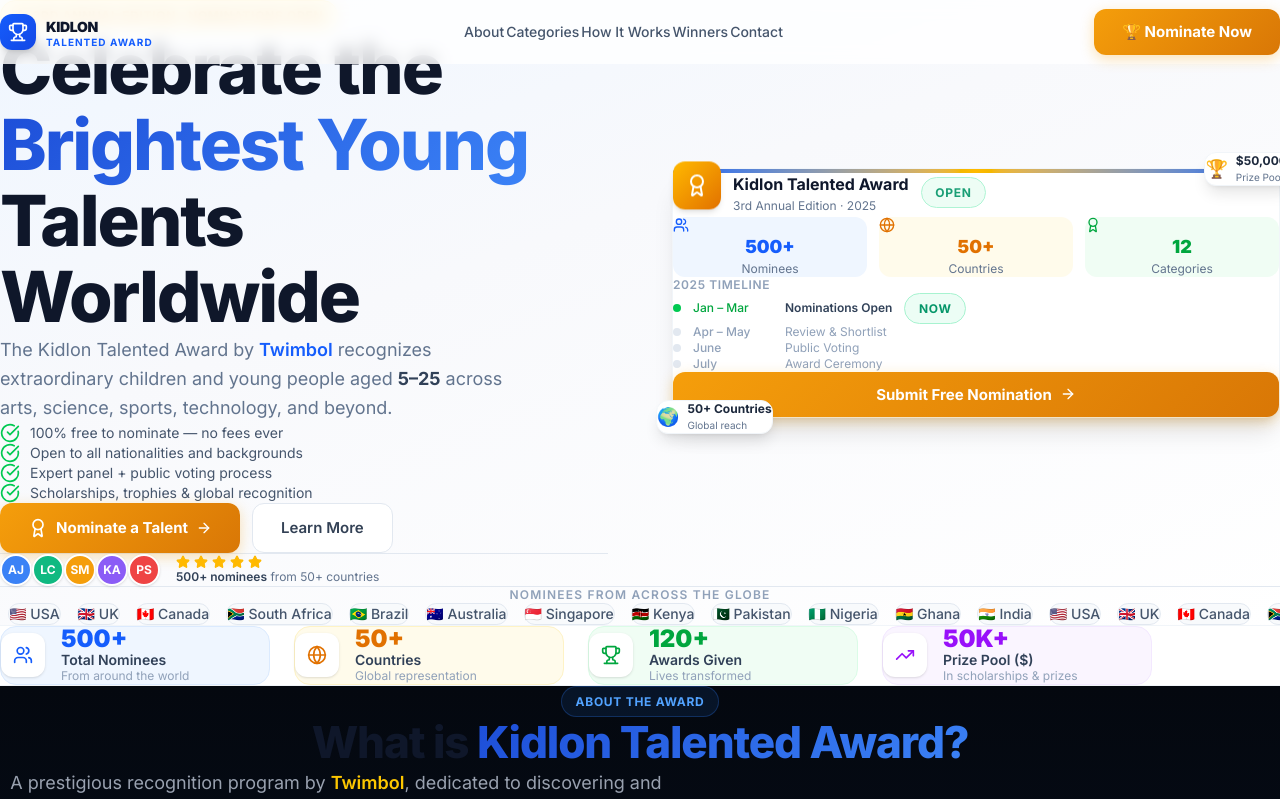
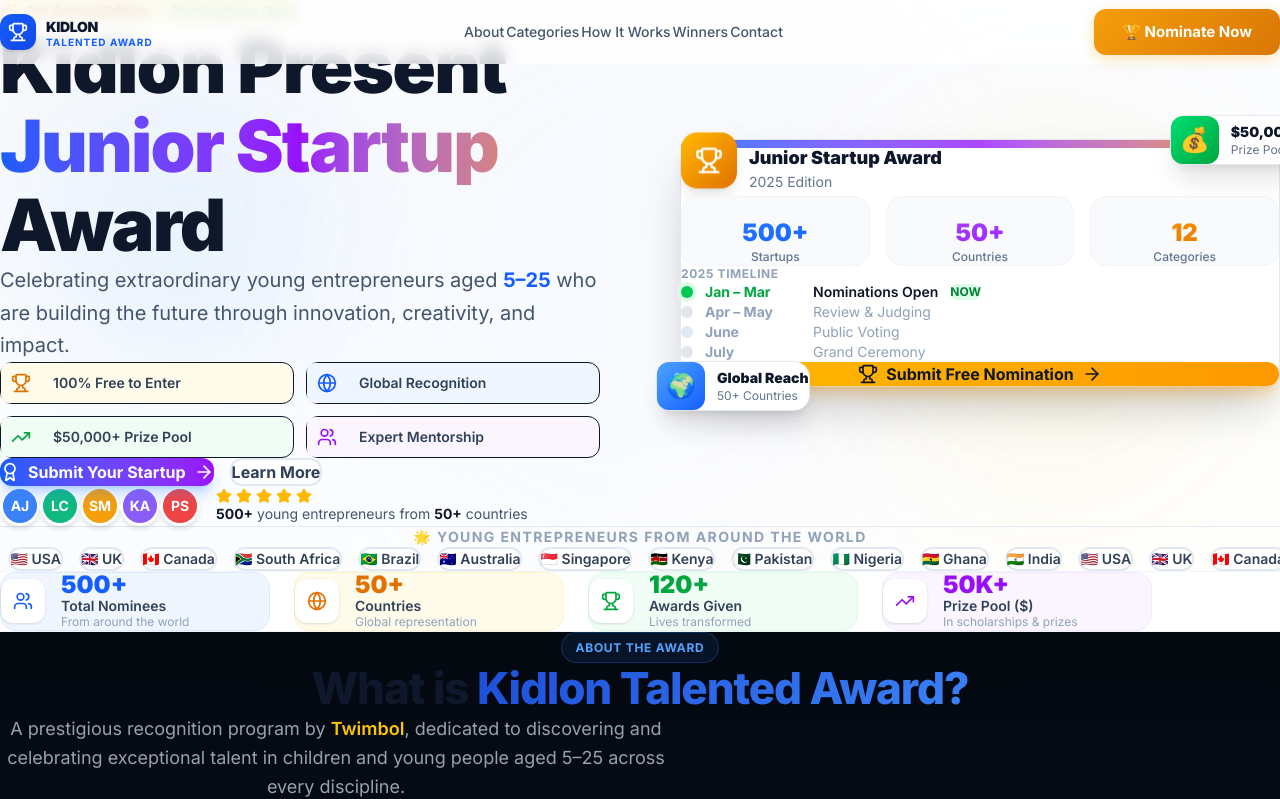
Before and after one commit to coodmi/kidlon-talented-award, a Next.js app: page / in a window 1280 px wide. Shown: the top 799 px of the page. Built offline with nearby package versions, Linux system fonts and the light colour scheme.

Commit message:
auto: update 2026-05-06 12:22:57

```diff
--- a/src/components/Hero.tsx
+++ b/src/components/Hero.tsx
@@ -1,6 +1,6 @@
 "use client";
 
-import { ArrowRight, Award, CheckCircle, Star, Users, Globe } from "lucide-react";
+import { ArrowRight, Award, CheckCircle, Star, Users, Globe, Sparkles, TrendingUp, Trophy } from "lucide-react";
 
 const trustedBy = [
   "🇳🇬 Nigeria", "🇬🇭 Ghana", "🇮🇳 India", "🇺🇸 USA",
@@ -10,66 +10,82 @@
 
 export default function Hero() {
   return (
-    <section id="home" className="hero-bg pt-24 pb-16 sm:pt-28 sm:pb-20 overflow-hidden">
-      <div className="max-w-7xl mx-auto px-4 sm:px-6 lg:px-8">
-        <div className="grid grid-cols-1 lg:grid-cols-2 gap-12 lg:gap-16 items-center">
+    <section id="home" className="relative pt-24 pb-20 sm:pt-32 sm:pb-28 overflow-hidden bg-gradient-to-br from-slate-50 via-blue-50/30 to-amber-50/20">
+      {/* Animated background elements */}
+      <div className="absolute inset-0 overflow-hidden pointer-events-none">
+        <div className="absolute top-20 left-10 w-72 h-72 bg-blue-400/10 rounded-full blur-3xl animate-pulse" />
+        <div className="absolute bottom-20 right-10 w-96 h-96 bg-amber-400/10 rounded-full blur-3xl animate-pulse" style={{ animationDelay: '1s' }} />
+        <div className="absolute top-1/2 left-1/2 -translate-x-1/2 -translate-y-1/2 w-[600px] h-[600px] bg-gradient-to-r from-blue-200/5 to-purple-200/5 rounded-full blur-3xl" />
+      </div>
+
+      <div className="relative z-10 max-w-7xl mx-auto px-4 sm:px-6 lg:px-8">
+        <div className="grid grid-cols-1 lg:grid-cols-2 gap-12 lg:gap-20 items-center">
 
           {/* Left content */}
-          <div>
+          <div className="text-center lg:text-left">
             {/* Badge */}
-            <div className="badge badge-gold mb-5 inline-flex">
-              <Star className="w-3 h-3 fill-amber-500" />
-              3rd Annual Edition · Nominations Open
+            <div className="inline-flex items-center gap-2 px-4 py-2 rounded-full bg-gradient-to-r from-amber-100 to-yellow-100 border border-amber-200 mb-6 shadow-sm">
+              <Sparkles className="w-4 h-4 text-amber-600" />
+              <span className="text-sm font-bold text-amber-900">3rd Annual Edition</span>
+              <span className="w-1.5 h-1.5 rounded-full bg-green-500 animate-pulse" />
+              <span className="text-sm font-semibold text-green-700">Nominations Open</span>
             </div>
 
-            <h1 className="hero-title mb-5">
-              Celebrate the{" "}
-              <span className="gradient-text">Brightest Young</span>{" "}
-              Talents Worldwide
+            <h1 className="text-4xl sm:text-5xl lg:text-6xl xl:text-7xl font-black leading-[1.1] mb-6 tracking-tight">
+              <span className="block text-slate-900">Kidlon Present</span>
+              <span className="block bg-gradient-to-r from-blue-600 via-purple-600 to-amber-500 bg-clip-text text-transparent">
+                Junior Startup
+              </span>
+              <span className="block text-slate-900">Award</span>
             </h1>
 
-            <p className="text-lg text-slate-500 leading-relaxed mb-8 max-w-lg">
-              The Kidlon Talented Award by{" "}
-              <span className="text-blue-600 font-semibold">Twimbol</span> recognizes
-              extraordinary children and young people aged{" "}
-              <strong className="text-slate-700">5–25</strong> across arts, science,
-              sports, technology, and beyond.
+            <p className="text-lg sm:text-xl text-slate-600 leading-relaxed mb-8 max-w-2xl mx-auto lg:mx-0">
+              Celebrating extraordinary young entrepreneurs aged{" "}
+              <span className="font-bold text-blue-600">5–25</span> who are building the future through innovation, creativity, and impact.
             </p>
 
-            {/* Checklist */}
-            <div className="space-y-2.5 mb-8">
+            {/* Key highlights */}
+            <div className="grid grid-cols-1 sm:grid-cols-2 gap-3 mb-8 max-w-2xl mx-auto lg:mx-0">
               {[
-                "100% free to nominate — no fees ever",
-                "Open to all nationalities and backgrounds",
-                "Expert panel + public voting process",
-                "Scholarships, trophies & global recognition",
+                { icon: Trophy, text: "100% Free to Enter", color: "text-amber-600", bg: "bg-amber-50" },
+                { icon: Globe, text: "Global Recognition", color: "text-blue-600", bg: "bg-blue-50" },
+                { icon: TrendingUp, text: "$50,000+ Prize Pool", color: "text-green-600", bg: "bg-green-50" },
+                { icon: Users, text: "Expert Mentorship", color: "text-purple-600", bg: "bg-purple-50" },
               ].map((item) => (
-                <div key={item} className="flex items-center gap-2.5">
-                  <CheckCircle className="w-4.5 h-4.5 text-green-500 flex-shrink-0 w-5 h-5" />
-                  <span className="text-slate-600 text-sm">{item}</span>
+                <div key={item.text} className={`flex items-center gap-3 ${item.bg} rounded-xl p-3 border border-${item.color.replace('text-', '')}/20`}>
+                  <div className={`w-10 h-10 rounded-lg ${item.bg} flex items-center justify-center flex-shrink-0`}>
+                    <item.icon className={`w-5 h-5 ${item.color}`} />
+                  </div>
+                  <span className="text-sm font-semibold text-slate-700">{item.text}</span>
                 </div>
               ))}
             </div>
 
             {/* CTAs */}
-            <div className="flex flex-col sm:flex-row gap-3">
-              <a href="#nominate" className="btn-gold">
+            <div className="flex flex-col sm:flex-row gap-4 justify-center lg:justify-start mb-8">
+              <a
+                href="#nominate"
+                className="group relative inline-flex items-center justify-center gap-2 px-8 py-4 rounded-xl bg-gradient-to-r from-blue-600 to-purple-600 text-white font-bold text-base shadow-lg shadow-blue-500/30 hover:shadow-xl hover:shadow-blue-500/40 hover:scale-105 transition-all duration-300"
+              >
                 <Award className="w-5 h-5" />
-                Nominate a Talent
-                <ArrowRight className="w-4 h-4" />
+                Submit Your Startup
+                <ArrowRight className="w-5 h-5 group-hover:translate-x-1 transition-transform" />
               </a>
-              <a href="#about" className="btn-outline">
+              <a
+                href="#about"
+                className="inline-flex items-center justify-center gap-2 px-8 py-4 rounded-xl bg-white text-slate-700 font-bold text-base border-2 border-slate-200 hover:border-blue-300 hover:bg-blue-50 transition-all duration-300"
+              >
                 Learn More
               </a>
             </div>
 
             {/* Social proof */}
-            <div className="flex items-center gap-4 mt-8 pt-8 border-t border-slate-200">
-              <div className="flex -space-x-2">
+            <div className="flex items-center gap-4 justify-center lg:justify-start">
+              <div className="flex -space-x-3">
                 {["AJ","LC","SM","KA","PS"].map((init, i) => (
                   <div
                     key={i}
-                    className="w-8 h-8 rounded-full border-2 border-white flex items-center justify-center text-white text-xs font-bold shadow-sm"
+                    className="w-10 h-10 rounded-full border-3 border-white flex items-center justify-center text-white text-sm font-bold shadow-md hover:scale-110 transition-transform"
                     style={{ background: ["#3b82f6","#10b981","#f59e0b","#8b5cf6","#ef4444"][i] }}
                   >
                     {init}
@@ -77,106 +93,129 @@
                 ))}
               </div>
               <div>
-                <div className="flex items-center gap-1 mb-0.5">
+                <div className="flex items-center gap-1 mb-1">
                   {[...Array(5)].map((_, i) => (
-                    <Star key={i} className="w-3.5 h-3.5 fill-amber-400 text-amber-400" />
+                    <Star key={i} className="w-4 h-4 fill-amber-400 text-amber-400" />
                   ))}
                 </div>
-                <p className="text-xs text-slate-500">
-                  <span className="font-semibold text-slate-700">500+ nominees</span> from 50+ countries
+                <p className="text-sm text-slate-600">
+                  <span className="font-bold text-slate-900">500+</span> young entrepreneurs from <span className="font-bold text-slate-900">50+</span> countries
                 </p>
               </div>
             </div>
           </div>
 
-          {/* Right — visual card */}
-          <div className="relative lg:pl-8">
-            {/* Main card */}
-            <div className="relative bg-white rounded-2xl shadow-xl border border-slate-100 p-6 sm:p-8">
-              {/* Top accent */}
-              <div className="absolute top-0 left-0 right-0 h-1 rounded-t-2xl bg-gradient-to-r from-blue-600 via-amber-400 to-blue-600" />
+          {/* Right — Hero visual card */}
+          <div className="relative">
+            {/* Main award card */}
+            <div className="relative bg-white rounded-3xl shadow-2xl border border-slate-200 p-8 backdrop-blur-sm">
+              {/* Top gradient accent */}
+              <div className="absolute top-0 left-0 right-0 h-2 rounded-t-3xl bg-gradient-to-r from-blue-500 via-purple-500 to-amber-500" />
 
-              <div className="flex items-center gap-3 mb-6">
-                <div className="w-12 h-12 rounded-xl bg-gradient-to-br from-amber-400 to-amber-600 flex items-center justify-center shadow-md float">
-                  <Award className="w-6 h-6 text-white" />
+              {/* Header */}
+              <div className="flex items-start justify-between mb-6">
+                <div className="flex items-center gap-3">
+                  <div className="w-14 h-14 rounded-2xl bg-gradient-to-br from-amber-400 to-amber-600 flex items-center justify-center shadow-lg float">
+                    <Trophy className="w-7 h-7 text-white" />
+                  </div>
+                  <div>
+                    <h3 className="font-black text-lg text-slate-900">Junior Startup Award</h3>
+                    <p className="text-sm text-slate-500">2025 Edition</p>
+                  </div>
                 </div>
-                <div>
-                  <h3 className="font-bold text-slate-900">Kidlon Talented Award</h3>
-                  <p className="text-xs text-slate-500">3rd Annual Edition · 2025</p>
-                </div>
-                <div className="ml-auto badge badge-green pulse-soft">
-                  Open
+                <div className="px-3 py-1.5 rounded-full bg-green-100 border border-green-200">
+                  <span className="text-xs font-bold text-green-700 flex items-center gap-1">
+                    <span className="w-1.5 h-1.5 rounded-full bg-green-500 animate-pulse" />
+                    OPEN
+                  </span>
                 </div>
               </div>
 
               {/* Stats grid */}
-              <div className="grid grid-cols-3 gap-3 mb-6">
+              <div className="grid grid-cols-3 gap-4 mb-6">
                 {[
-                  { icon: Users, value: "500+", label: "Nominees", color: "text-blue-600", bg: "bg-blue-50" },
-                  { icon: Globe, value: "50+",  label: "Countries", color: "text-amber-600", bg: "bg-amber-50" },
-                  { icon: Award, value: "12",   label: "Categories", color: "text-green-600", bg: "bg-green-50" },
+                  { icon: Users, value: "500+", label: "Startups", gradient: "from-blue-500 to-blue-600" },
+                  { icon: Globe, value: "50+", label: "Countries", gradient: "from-purple-500 to-purple-600" },
+                  { icon: Award, value: "12", label: "Categories", gradient: "from-amber-500 to-amber-600" },
                 ].map((s) => (
-                  <div key={s.label} className={`${s.bg} rounded-xl p-3 text-center`}>
-                    <s.icon className={`w-4 h-4 ${s.color} mx-auto mb-1`} />
-                    <div className={`font-black text-lg ${s.color}`}>{s.value}</div>
-                    <div className="text-xs text-slate-500">{s.label}</div>
+                  <div key={s.label} className="relative group">
+                    <div className="absolute inset-0 bg-gradient-to-br opacity-10 rounded-2xl group-hover:opacity-20 transition-opacity" style={{ background: `linear-gradient(to bottom right, var(--tw-gradient-stops))` }} />
+                    <div className="relative bg-slate-50 rounded-2xl p-4 text-center border border-slate-100 group-hover:border-slate-200 transition-all">
+                      <s.icon className={`w-5 h-5 mx-auto mb-2 bg-gradient-to-br ${s.gradient} bg-clip-text text-transparent`} style={{ WebkitTextFillColor: 'transparent', backgroundClip: 'text' }} />
+                      <div className={`text-2xl font-black bg-gradient-to-br ${s.gradient} bg-clip-text text-transparent mb-1`}>{s.value}</div>
+                      <div className="text-xs font-medium text-slate-500">{s.label}</div>
+                    </div>
                   </div>
                 ))}
               </div>
 
-              {/* Timeline preview */}
-              <div className="space-y-2.5">
-                <p className="text-xs font-semibold text-slate-400 uppercase tracking-wider">2025 Timeline</p>
+              {/* Timeline */}
+              <div className="space-y-3 mb-6">
+                <p className="text-xs font-bold text-slate-400 uppercase tracking-wider">2025 Timeline</p>
                 {[
-                  { phase: "Jan – Mar", label: "Nominations Open", active: true  },
-                  { phase: "Apr – May", label: "Review & Shortlist", active: false },
-                  { phase: "June",      label: "Public Voting",     active: false },
-                  { phase: "July",      label: "Award Ceremony",    active: false },
+                  { phase: "Jan – Mar", label: "Nominations Open", active: true, color: "green" },
+                  { phase: "Apr – May", label: "Review & Judging", active: false, color: "slate" },
+                  { phase: "June", label: "Public Voting", active: false, color: "slate" },
+                  { phase: "July", label: "Grand Ceremony", active: false, color: "slate" },
                 ].map((t) => (
-                  <div key={t.phase} className="flex items-center gap-3">
-                    <div className={`w-2 h-2 rounded-full flex-shrink-0 ${t.active ? "bg-green-500" : "bg-slate-200"}`} />
-                    <span className={`text-xs font-medium w-20 flex-shrink-0 ${t.active ? "text-green-600" : "text-slate-400"}`}>{t.phase}</span>
-                    <span className={`text-xs ${t.active ? "text-slate-700 font-semibold" : "text-slate-400"}`}>{t.label}</span>
-                    {t.active && <span className="ml-auto badge badge-green text-[10px] py-0.5 px-2">Now</span>}
+                  <div key={t.phase} className="flex items-center gap-3 group">
+                    <div className={`w-3 h-3 rounded-full flex-shrink-0 ${t.active ? 'bg-green-500 ring-4 ring-green-100' : 'bg-slate-200'} group-hover:scale-110 transition-transform`} />
+                    <span className={`text-sm font-bold w-24 flex-shrink-0 ${t.active ? 'text-green-600' : 'text-slate-400'}`}>{t.phase}</span>
+                    <span className={`text-sm ${t.active ? 'text-slate-900 font-semibold' : 'text-slate-400'}`}>{t.label}</span>
+                    {t.active && (
+                      <span className="ml-auto px-2 py-0.5 rounded-full bg-green-100 text-green-700 text-xs font-bold">
+                        NOW
+                      </span>
+                    )}
                   </div>
                 ))}
               </div>
 
-              <a href="#nominate" className="btn-gold w-full mt-5 text-sm py-3">
+              {/* CTA */}
+              <a
+                href="#nominate"
+                className="flex items-center justify-center gap-2 w-full py-4 rounded-xl bg-gradient-to-r from-amber-400 to-amber-500 text-slate-900 font-bold text-base hover:from-amber-500 hover:to-amber-600 shadow-lg shadow-amber-500/30 hover:shadow-xl hover:shadow-amber-500/40 hover:scale-[1.02] transition-all duration-300"
+              >
+                <Trophy className="w-5 h-5" />
                 Submit Free Nomination
-                <ArrowRight className="w-4 h-4" />
+                <ArrowRight className="w-5 h-5" />
               </a>
             </div>
 
-            {/* Floating badges */}
-            <div className="absolute -top-4 -right-4 bg-white rounded-xl shadow-lg border border-slate-100 px-3 py-2 flex items-center gap-2 hidden sm:flex">
-              <span className="text-lg">🏆</span>
+            {/* Floating info cards */}
+            <div className="absolute -top-6 -right-6 bg-white rounded-2xl shadow-xl border border-slate-200 px-4 py-3 hidden lg:flex items-center gap-3 hover:scale-105 transition-transform">
+              <div className="w-12 h-12 rounded-xl bg-gradient-to-br from-green-400 to-green-600 flex items-center justify-center">
+                <span className="text-2xl">💰</span>
+              </div>
               <div>
-                <p className="text-xs font-bold text-slate-800">$50,000+</p>
-                <p className="text-[10px] text-slate-500">Prize Pool</p>
+                <p className="text-sm font-black text-slate-900">$50,000+</p>
+                <p className="text-xs text-slate-500">Prize Pool</p>
               </div>
             </div>
-            <div className="absolute -bottom-4 -left-4 bg-white rounded-xl shadow-lg border border-slate-100 px-3 py-2 flex items-center gap-2 hidden sm:flex">
-              <span className="text-lg">🌍</span>
+
+            <div className="absolute -bottom-6 -left-6 bg-white rounded-2xl shadow-xl border border-slate-200 px-4 py-3 hidden lg:flex items-center gap-3 hover:scale-105 transition-transform">
+              <div className="w-12 h-12 rounded-xl bg-gradient-to-br from-blue-400 to-blue-600 flex items-center justify-center">
+                <span className="text-2xl">🌍</span>
+              </div>
               <div>
-                <p className="text-xs font-bold text-slate-800">50+ Countries</p>
-                <p className="text-[10px] text-slate-500">Global reach</p>
+                <p className="text-sm font-black text-slate-900">Global Reach</p>
+                <p className="text-xs text-slate-500">50+ Countries</p>
               </div>
             </div>
           </div>
         </div>
 
         {/* Trusted by marquee */}
-        <div className="mt-16 pt-10 border-t border-slate-200">
-          <p className="text-center text-xs font-semibold text-slate-400 uppercase tracking-widest mb-6">
-            Nominees from across the globe
+        <div className="mt-20 pt-12 border-t border-slate-200">
+          <p className="text-center text-sm font-bold text-slate-400 uppercase tracking-widest mb-8">
+            🌟 Young Entrepreneurs from Around the World
           </p>
           <div className="overflow-hidden">
             <div className="flex gap-4 marquee-track w-max">
               {[...trustedBy, ...trustedBy].map((country, i) => (
                 <div
                   key={i}
-                  className="flex-shrink-0 px-4 py-2 bg-slate-50 border border-slate-200 rounded-full text-sm text-slate-600 font-medium"
+                  className="flex-shrink-0 px-5 py-2.5 bg-white border-2 border-slate-200 rounded-full text-sm text-slate-700 font-semibold hover:border-blue-300 hover:bg-blue-50 transition-all"
                 >
                   {country}
                 </div>
```
